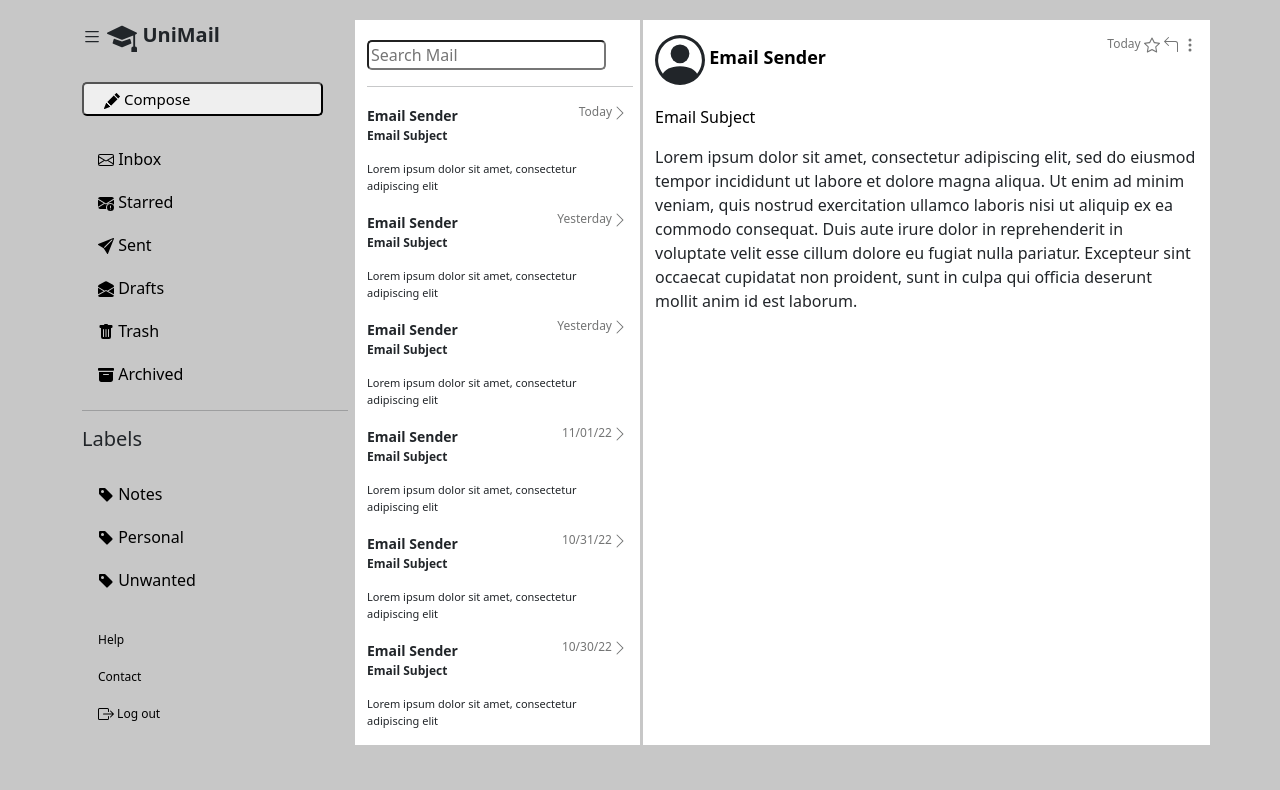
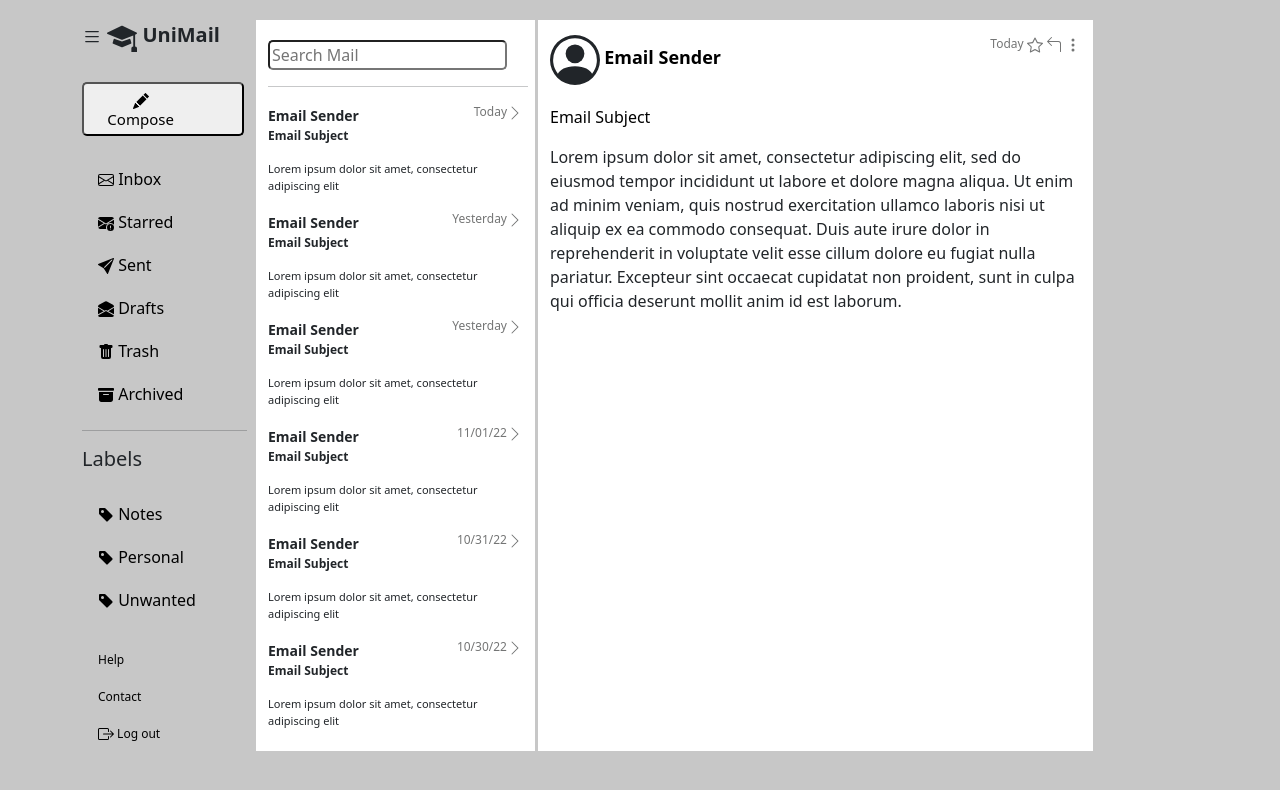
Before and after one commit to cpenas94/Email-Template-Project, a plain HTML site: page index.html in a window 1280 px wide. Drawn offline with nearby package versions, Linux system fonts and the light colour scheme; a script that the page names is missing.

```diff
--- a/index.html
+++ b/index.html
@@ -15,10 +15,10 @@
   <body>
 
     <div class="container">
-      <div class="row">
-        <div class="col-md-3">
+      <div class="row w-100">
+        <div class="col-md-3 col-lg-2">
           <div class="title">
-          <!--Hamburger-->
+          <!--Menu-->
           <svg xmlns="http://www.w3.org/2000/svg" width="20" height="25" fill="currentColor" class="bi bi-list" viewBox="0 0 16 16">
             <path fill-rule="evenodd" d="M2.5 12a.5.5 0 0 1 .5-.5h10a.5.5 0 0 1 0 1H3a.5.5 0 0 1-.5-.5zm0-4a.5.5 0 0 1 .5-.5h10a.5.5 0 0 1 0 1H3a.5.5 0 0 1-.5-.5zm0-4a.5.5 0 0 1 .5-.5h10a.5.5 0 0 1 0 1H3a.5.5 0 0 1-.5-.5z"/>
           </svg>
@@ -105,11 +105,11 @@
           </ul>
         </div>
         <!--2nd Column-->
-        <div id="column2" class="col-md-3">
+        <div id="column2" class="col-md-3 col-lg-3">
           <input id="search-bar" type="text" placeholder="Search Mail">
           <hr>
         <!--Inbox-->
-          <div>
+          <div class="col w-100">
             <span class="sender-name">Email Sender</span>
               <span class="date">Today<svg xmlns="http://www.w3.org/2000/svg" width="16" height="16" fill="currentColor" class="bi bi-chevron-right" viewBox="0 0 16 16">
                 <path fill-rule="evenodd" d="M4.646 1.646a.5.5 0 0 1 .708 0l6 6a.5.5 0 0 1 0 .708l-6 6a.5.5 0 0 1-.708-.708L10.293 8 4.646 2.354a.5.5 0 0 1 0-.708z"/>
--- a/style.css
+++ b/style.css
@@ -15,7 +15,7 @@ body {
     margin-top: 30px;
     font-size: 15px;
     border-radius: 5px 5px;
-    padding: 5px 50% 5px 20px;
+    padding: 5px 40% 5px 20px;
     line-height: normal;
 }
 ul {
```
